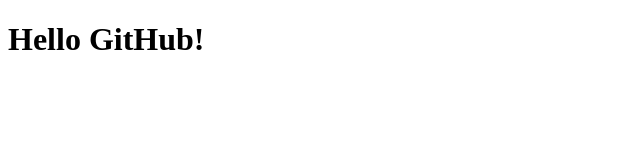
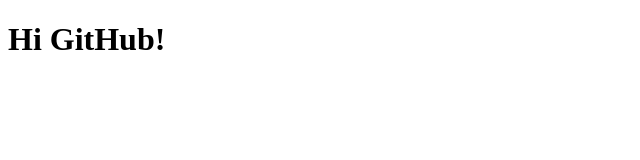
Before and after one commit to abhinavshindo123-dot/First-Repo, a plain HTML site: page test.html in a window 1280 px wide. Shown: the whole page, without its empty margins (0-640 px from the left). Drawn offline with Linux system fonts and the light colour scheme.

Commit message:
Update test.html

```diff
--- a/test.html
+++ b/test.html
@@ -6,6 +6,6 @@
     <title>Abhin's Page</title>
 </head>
 <body>
-  <h1>Hello GitHub!</h1>
+  <h1>Hi GitHub!</h1>
 </body>
 </html>
```
